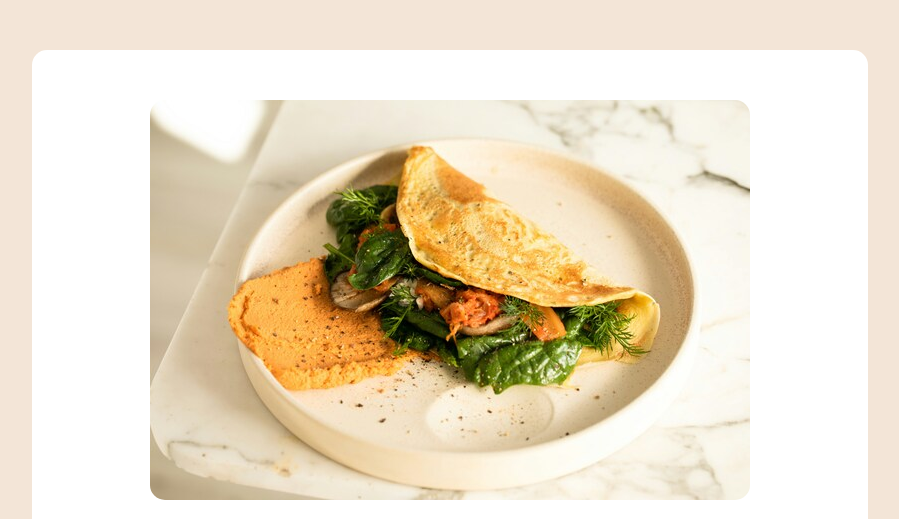
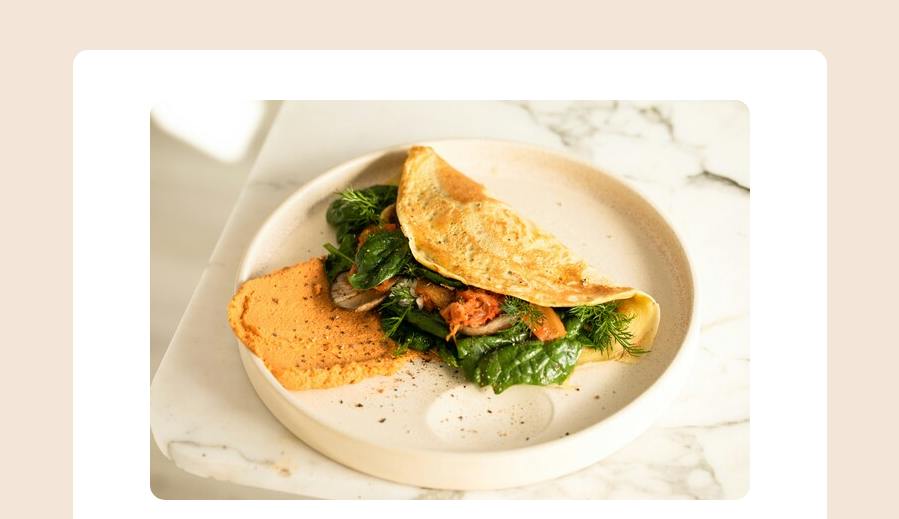
Before and after one commit to ctolosano/edenschool_recipe, a plain HTML site: page index.html in a window 1280 px wide. Shown: the top 519 px of the page, without its empty margins (190-1089 px from the left). Drawn offline with Linux system fonts and the light colour scheme.

Commit message:
fix(index):update width

```diff
--- a/style.css
+++ b/style.css
@@ -10,7 +10,7 @@ html {
 
 body {
     background-color: #FFFFFF;
-    width: 736px;
+    width: 654px;
     height: 1464px;
     margin: 0 auto;
     margin-top: 50px;
```
